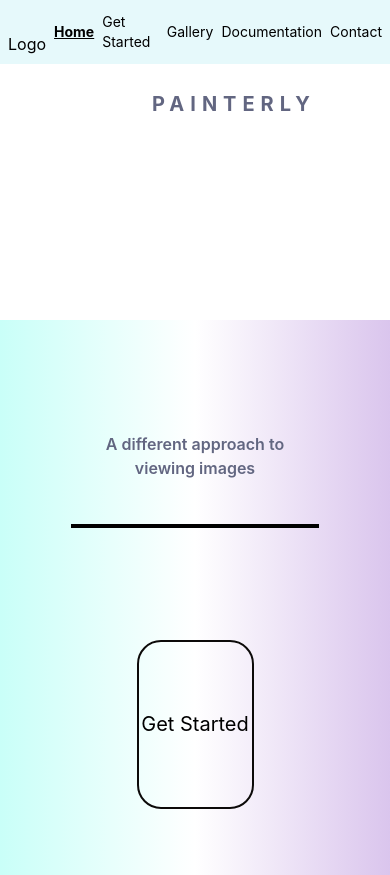
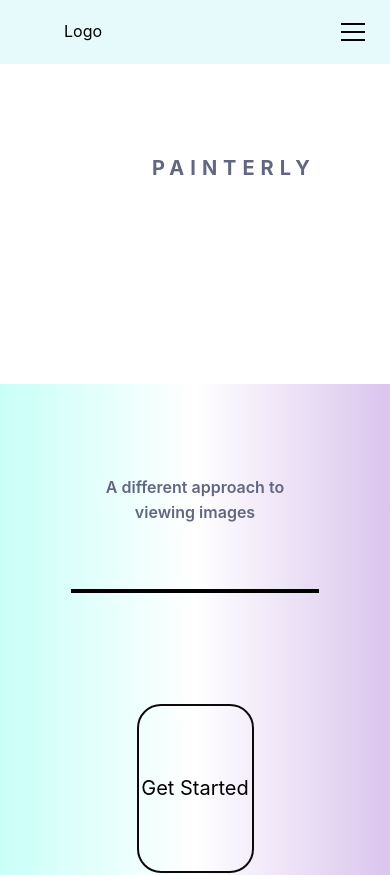
Before and after one commit to YeoYiXin/painterly-website, a React (Create React App) app: page / in a window 390 px wide. Shown: the top 875 px of the page. Built offline with nearby package versions, Linux system fonts and the light colour scheme; grey boxes are pictures that could not be loaded.

Commit message:
Added Mantine Burger to navbar for responsiveness in navbar.js

```diff
--- a/src/components/navbar/navbar.js
+++ b/src/components/navbar/navbar.js
@@ -3,20 +3,45 @@ import NavBarLogo from './navbar_logo';
 import NavBarHome from './navbar_home';
 import NavBarGetStarted from './navbar_getstarted';
 import NavBarGallery from './navbar_gallery';
-import NavBarDocument from './navbar_document';
 import NavBarContact from './navbar_contact';
+import { useDisclosure } from '@mantine/hooks';
+import { Burger, Drawer, ScrollArea } from '@mantine/core';
+import '@mantine/core/styles.css';
+const NavBar = ({ selected, onSectionClicked }) => {
+  const [opened, { toggle, close }] = useDisclosure(false);
 
-const NavBar = ({ selected, onSectionClicked }) => {
+  const handleSectionClick = (section) => {
+    onSectionClicked(section);
+    close();  // Close the drawer when a section is clicked
+  };
+
   return (
-    <div className='py-0 md:py-2 px-2 md:px-10 w-screen h-16 z-50 bg-[#e6f9fb] flex content-between justify-between items-center fixed gap-2'>
-      <NavBarLogo onClick={onSectionClicked} />
-      <NavBarHome selected={selected} onClick={onSectionClicked} />
-      <NavBarGetStarted selected={selected} onClick={onSectionClicked} />
-      <NavBarGallery selected={selected} onClick={onSectionClicked} />
-      <NavBarDocument selected={selected} onClick={onSectionClicked} />
-      <NavBarContact selected={selected} onClick={onSectionClicked} />
+    <div className="flex items-center py-0  w-screen h-16 z-50 bg-[#e6f9fb]">
+      <div className="flex justify-between lg:w-[100vw] md:w-[120vw] sm:w-[130w] w-[140vw] ml-16">
+        <NavBarLogo onClick={onSectionClicked} />
+        <div className="md:hidden sm:hidden lg:flex hidden gap-32 w-[70vw]">
+          <NavBarHome selected={selected} onClick={onSectionClicked} />
+          <NavBarGetStarted selected={selected} onClick={onSectionClicked} />
+          <NavBarGallery selected={selected} onClick={onSectionClicked} />
+          <NavBarContact selected={selected} onClick={onSectionClicked} />
+        </div>
+        <div className="lg:hidden flex p-5">
+          <Burger lineSize={2} size="md" opened={opened} onClick={toggle} aria-label="Toggle navigation" />
+        </div>
+      </div>
+      <Drawer opened={opened} onClose={close} padding="md" size="md">
+        <ScrollArea>
+          <div className="flex flex-col gap-1">
+            <NavBarHome selected={selected} onClick={() => handleSectionClick('home')} />
+            <NavBarGetStarted selected={selected} onClick={() => handleSectionClick('get-started')} />
+            <NavBarGallery selected={selected} onClick={() => handleSectionClick('gallery')} />
+            <NavBarContact selected={selected} onClick={() => handleSectionClick('contact')} />
+          </div>
+        </ScrollArea>
+      </Drawer>
     </div>
   );
-}
+};
 
 export default NavBar;
+{/* <NavBarDocument selected={selected} onClick={onSectionClicked} /> */ }
```
